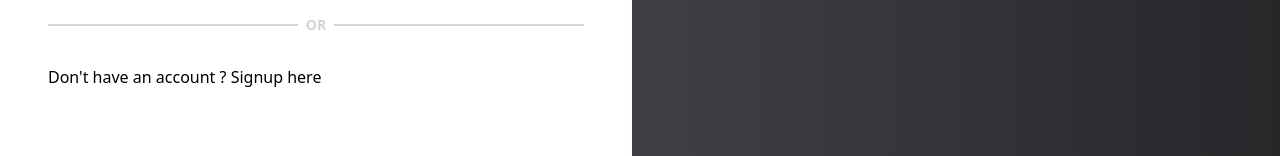
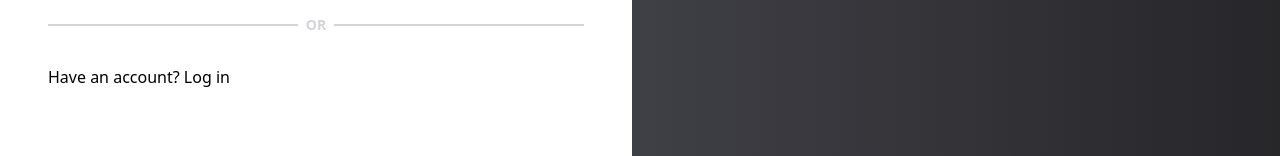
Before and after one commit to LrAmaral/login-template, an Angular app: page /login in a window 1280 px wide. Shown: the part 526-682 px from the top of the page. Built offline with nearby package versions, Linux system fonts and the light colour scheme.

Commit message:
feat: refactor default login layout to enhance navigation and submit handling

```diff
--- a/src/app/components/default-login-layout/default-login-layout.html
+++ b/src/app/components/default-login-layout/default-login-layout.html
@@ -21,7 +21,7 @@
     <div class="space-y-2">
       <button
         class="border rounded-3xl font-semibold border-primary p-3 w-full cursor-pointer text-white bg-primary hover:bg-secondary transition-all ease-in-out"
-        (click)="submit()"
+        (click)="handleSubmit()"
         [disabled]="disablePrimaryBtn"
       >
         {{ primaryBtnText }}
@@ -31,7 +31,14 @@
         <span class="font-semibold text-sm">OR</span>
         <div class="w-full h-0.5 bg-zinc-300 ml-2"></div>
       </div>
-      <a href="/signup" class="">{{ secondaryBtnText }}</a>
+      <span [ngSwitch]="currentRoute">
+        <a *ngIf="currentRoute.includes('login')" (click)="handleNavigate()"
+          >Have an account? Log in</a
+        >
+        <a *ngIf="currentRoute.includes('signup')" (click)="handleNavigate()"
+          >Don't have an account? Signup here</a
+        >
+      </span>
     </div>
   </section>
 </main>
--- a/src/app/components/default-login-layout/default-login-layout.ts
+++ b/src/app/components/default-login-layout/default-login-layout.ts
@@ -1,25 +1,40 @@
 import { Component, EventEmitter, Input, Output } from '@angular/core';
+import { CommonModule } from '@angular/common';
+import { Router, NavigationEnd } from '@angular/router';
+import { filter } from 'rxjs';
 
 @Component({
   selector: 'app-default-login-layout',
   standalone: true,
-  imports: [],
+  imports: [CommonModule],
   templateUrl: './default-login-layout.html',
   styleUrls: ['./default-login-layout.css'],
 })
 export class DefaultLoginLayout {
   @Input() login: string = '';
   @Input() primaryBtnText: string = '';
-  @Input() secondaryBtnText: string = '';
-  @Output('submit') onSubmit = new EventEmitter();
-  @Output('navigate') onNavigate = new EventEmitter();
+  @Input() routeText: string = '';
+  @Input() route: string = '';
   @Input() disablePrimaryBtn: boolean = true;
 
-  submit() {
-    this.onSubmit.emit();
+  @Output() submitEvent = new EventEmitter<void>();
+  @Output() navigateEvent = new EventEmitter<void>();
+
+  currentRoute = '';
+
+  constructor(private router: Router) {
+    this.router.events
+      .pipe(filter(event => event instanceof NavigationEnd))
+      .subscribe((event: NavigationEnd) => {
+        this.currentRoute = event.urlAfterRedirects;
+      });
   }
 
-  navigate() {
-    this.onNavigate.emit();
+  handleSubmit() {
+    this.submitEvent.emit();
+  }
+
+  handleNavigate() {
+    this.navigateEvent.emit();
   }
 }
--- a/src/app/pages/login/login.html
+++ b/src/app/pages/login/login.html
@@ -1,7 +1,6 @@
 <app-default-login-layout
   login="Access your account"
   primaryBtnText="Access"
-  secondaryBtnText="Don't have an account ? Signup here"
   (submit)="submit()"
   (navigate)="navigate()"
   [disablePrimaryBtn]="!loginForm.valid"
--- a/src/app/pages/signup/signup.html
+++ b/src/app/pages/signup/signup.html
@@ -1,7 +1,6 @@
 <app-default-login-layout
   login="Create your account and access!"
   primaryBtnText="Create account"
-  secondaryBtnText="Have an account? Log in"
   (submit)="submit()"
   (navigate)="navigate()"
   [disablePrimaryBtn]="!signupForm.valid"
```
